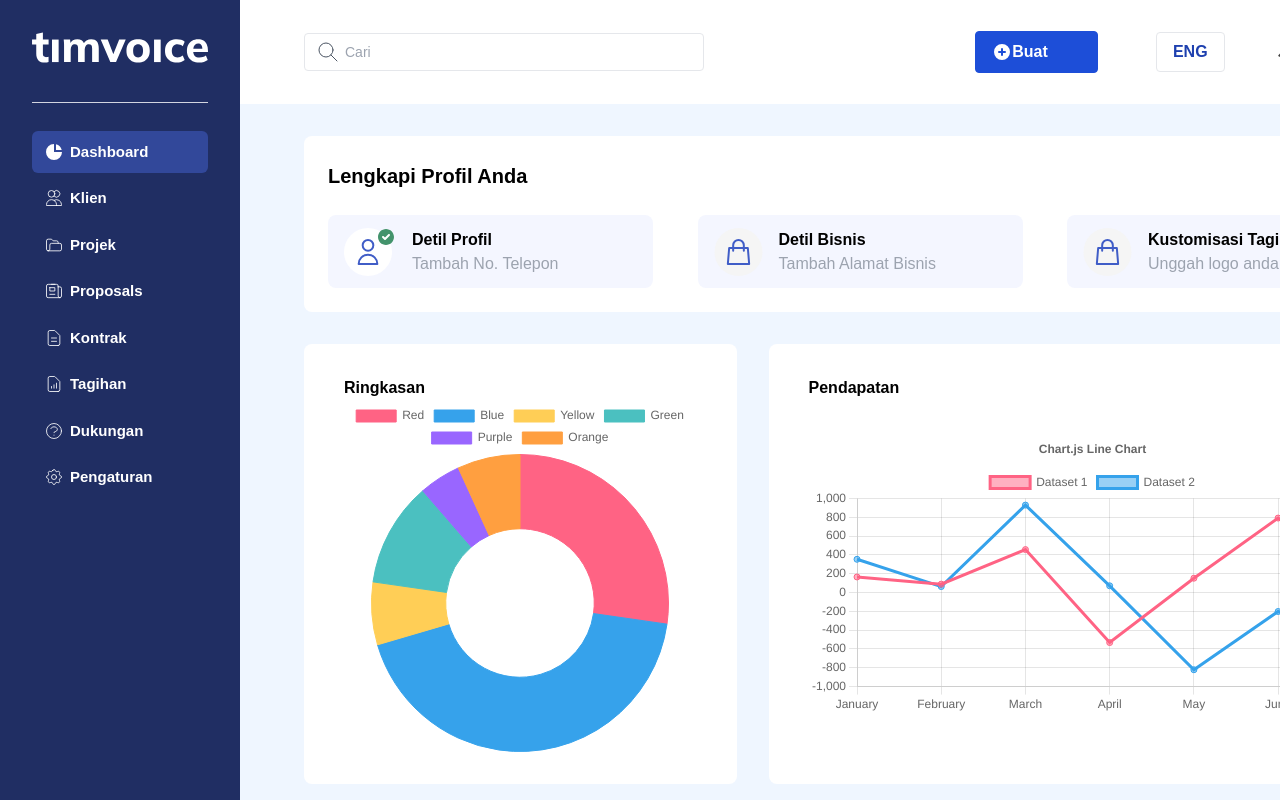
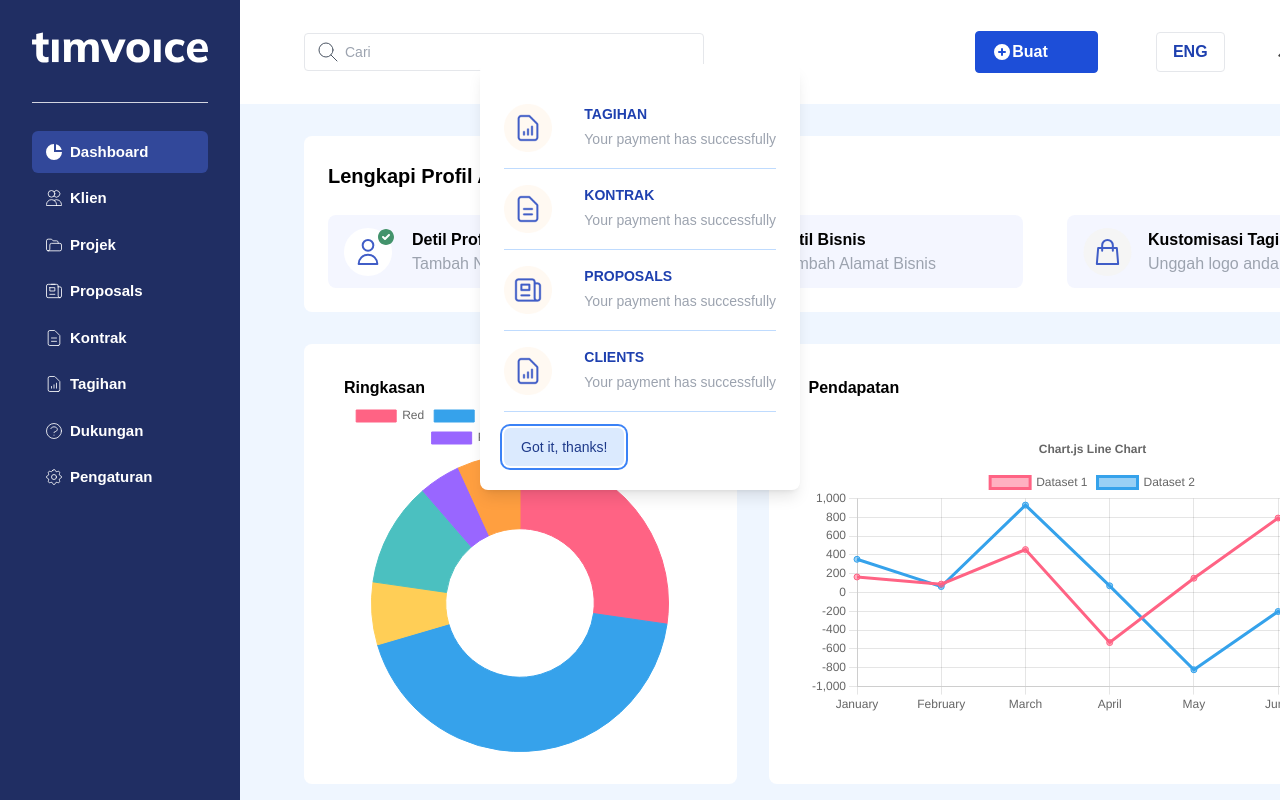
Before and after one commit to ferdianarid/timvoice-digital, a Next.js app: page /admin/Dashboard in a window 1280 px wide. Shown: the top 800 px of the page. Built offline with nearby package versions, Linux system fonts and the light colour scheme.

Commit message:
modification app bar

```diff
--- a/components/Appbar.tsx
+++ b/components/Appbar.tsx
@@ -1,12 +1,16 @@
 import React, { ReactNode } from 'react'
 import Link from "next/link"
 import Image from "next/image"
+import { Dialog, Transition } from '@headlessui/react'
+import { Fragment, useState } from 'react'
 
 // Import Assets
 import IconBell from "../public/iconDashboard/IconBell.svg"
 import IconCreate from "../public/iconDashboard/create.svg"
 import AvatarImage from "../public/Avatar-Testimonial1.png"
-
+import invoiceIcon from "../public/tagihan.png"
+import proposalsIcon from "../public/proposals.png"
+import contractIcon from "../public/contract.png"
 
 // Interface Image Option
 interface ImageProps {
@@ -45,6 +49,118 @@ const LinkAction = ({ imgIcon, alt, children } : LinkActionProps) => {
        )
 }
 
+const ModalInvoice = () => {
+       const [isOpen, setIsOpen] = useState(true)
+
+       const closeModal = () => {
+         setIsOpen(false)
+       }
+
+       const openModal = () => {
+       setIsOpen(true)
+       }
+       return (
+              <React.Fragment>
+              {/* Create Button */}
+              <div className="w-[123px] text-center font-bold ml-0 md:ml-1 no-underline flex items-center px-4 py-[10px] leading-none bg-blue-700 border-blue-700 border rounded text-white hover:border-transparent hover:bg-blue-800 mt-4 sm:mt-0" >
+              <div className='flex items-center'>
+                     <Image src={IconCreate} alt="create" />
+                     <button onClick={openModal}>
+                            Buat
+                     </button>
+              </div>
+              <Transition appear show={isOpen} as={Fragment}>
+                     <Dialog as="div" className="fixed inset-8 z-10" onClose={closeModal}>
+                            <div className="min-h-screen px-4 text-center">
+                                   <Transition.Child as={Fragment} enter="ease-out duration-300" enterFrom="opacity-0" enterTo="opacity-100" leave="ease-in duration-200" leaveFrom="opacity-100" leaveTo="opacity-0">
+                                          <Dialog.Overlay className="fixed inset-0 right-6" />
+                                   </Transition.Child>
+                                   {/* This element is to trick the browser into centering the modal contents. */}
+                                   <span className="inline-block h-screen align-top" aria-hidden="true">
+                                   &#8203;
+                                   </span>
+                                   {/* Modals */}
+                                   {/* Children Modals / Content */}
+                                   <Transition.Child as={Fragment} enter="ease-out duration-300" enterFrom="opacity-0 scale-95" enterTo="opacity-100 scale-100" leave="ease-in duration-200" leaveFrom="opacity-100 scale-100" leaveTo="opacity-0 scale-95">
+                                          <div className="inline-block w-full bg-white max-w-xs p-6 my-8 overflow-hidden text-left align-middle transition-all transform shadow-lg rounded-lg">
+                                                 {/* <Dialog.Title as="h3" className="text-lg font-medium leading-6 text-blue-800">
+                                                        Payment successful
+                                                 </Dialog.Title>
+                                                 <div className="mt-2">
+                                                        <p className="text-sm text-blue-800">
+                                                               Your payment has been successfully submitted. Weve sent you
+                                                               an email with all of the details of your order.
+                                                        </p>
+                                                 </div> */}
+                                                 {/* Card */}
+                                                 <div className="w-full flex justify-between items-center py-4  border-b border-blue-200">
+                                                        <Image src={invoiceIcon} alt="invoice" width={48} height={48} />
+                                                        <div className="desc">
+                                                                      <Dialog.Title as="h3" className="text-sm font-bold leading-none text-blue-800">
+                                                                             TAGIHAN
+                                                                      </Dialog.Title>
+                                                               <div className="mt-2">
+                                                                      <p className="text-sm text-gray-400">
+                                                                             Your payment has successfully
+                                                                      </p>
+                                                               </div>
+                                                        </div>
+                                                 </div>
+                                                 <div className="w-full flex justify-between items-center py-4  border-b border-blue-200">
+                                                        <Image src={contractIcon} alt="invoice" width={48} height={48} />
+                                                        <div className="desc">
+                                                                      <Dialog.Title as="h3" className="text-sm font-bold leading-none text-blue-800">
+                                                                             KONTRAK
+                                                                      </Dialog.Title>
+                                                               <div className="mt-2">
+                                                                      <p className="text-sm text-gray-400">
+                                                                             Your payment has successfully
+                                                                      </p>
+                                                               </div>
+                                                        </div>
+                                                 </div>
+                                                 <div className="w-full flex justify-between items-center py-4  border-b border-blue-200">
+                                                        <Image src={proposalsIcon} alt="invoice" width={48} height={48} />
+                                                        <div className="desc">
+                                                                      <Dialog.Title as="h3" className="text-sm font-bold leading-none text-blue-800">
+                                                                             PROPOSALS
+                                                                      </Dialog.Title>
+                                                               <div className="mt-2">
+                                                                      <p className="text-sm text-gray-400">
+                                                                             Your payment has successfully
+                                                                      </p>
+                                                               </div>
+                                                        </div>
+                                                 </div>
+                                                 <div className="w-full flex justify-between items-center py-4  border-b border-blue-200">
+                                                        <Image src={invoiceIcon} alt="invoice" width={48} height={48} />
+                                                        <div className="desc">
+                                                                      <Dialog.Title as="h3" className="text-sm font-bold leading-none text-blue-800">
+                                                                             CLIENTS
+                                                                      </Dialog.Title>
+                                                               <div className="mt-2">
+                                                                      <p className="text-sm text-gray-400">
+                                                                             Your payment has successfully
+                                                                      </p>
+                                                               </div>
+                                                        </div>
+                                                 </div>
+                                                 {/* button close */}
+                                                 <div className="mt-4">
+                                                        <button type="button" className="inline-flex justify-center px-4 py-2 text-sm font-medium text-blue-900 bg-blue-100 border border-transparent rounded-md hover:bg-blue-200 focus:outline-none focus-visible:ring-2 focus-visible:ring-offset-2 focus-visible:ring-blue-500" onClick={closeModal}>
+                                                               Got it, thanks!
+                                                        </button>
+                                                 </div>
+                                          </div>
+                                   </Transition.Child>
+                            </div>
+                     </Dialog>
+              </Transition>
+              </div>
+              </React.Fragment>
+       )
+}
+
 // Application Bar Components
 const Appbar = () => {
        return (
@@ -66,9 +182,8 @@ const Appbar = () => {
                             </div>
                             {/* Button Action */}
                             <div className="w-[40%] h-12 flex items-center justify-between">
-                                   {/* Create Button */}
-                                   <div className="w-[123px] text-center font-bold ml-0 md:ml-1 no-underline flex items-center px-4 py-[10px] leading-none bg-blue-700 border-blue-700 border rounded text-white hover:border-transparent hover:bg-blue-800 mt-4 sm:mt-0" >
-                                          <LinkAction imgIcon={IconCreate} alt="briefcase" children="Buat" />
+                                   <div>
+                                          <ModalInvoice />
                                    </div>
                                    {/* Language Translation */}
                                    <div className="w-auto text-center font-bold ml-0 md:ml-1 no-underline flex items-center px-4 py-[11px] leading-none bg-white border rounded text-blue-800 hover:border-transparent  mt-4 sm:mt-0" >
@@ -80,8 +195,8 @@ const Appbar = () => {
                                    <ImageOptions appBarIcon={IconBell} alt="bell-icon" />
                                    {/* Avatar Image */}
                                    <Image src={AvatarImage} />
+                                   </div>
                             </div>
-                     </div>
               </React.Fragment>
        )
 }
```
